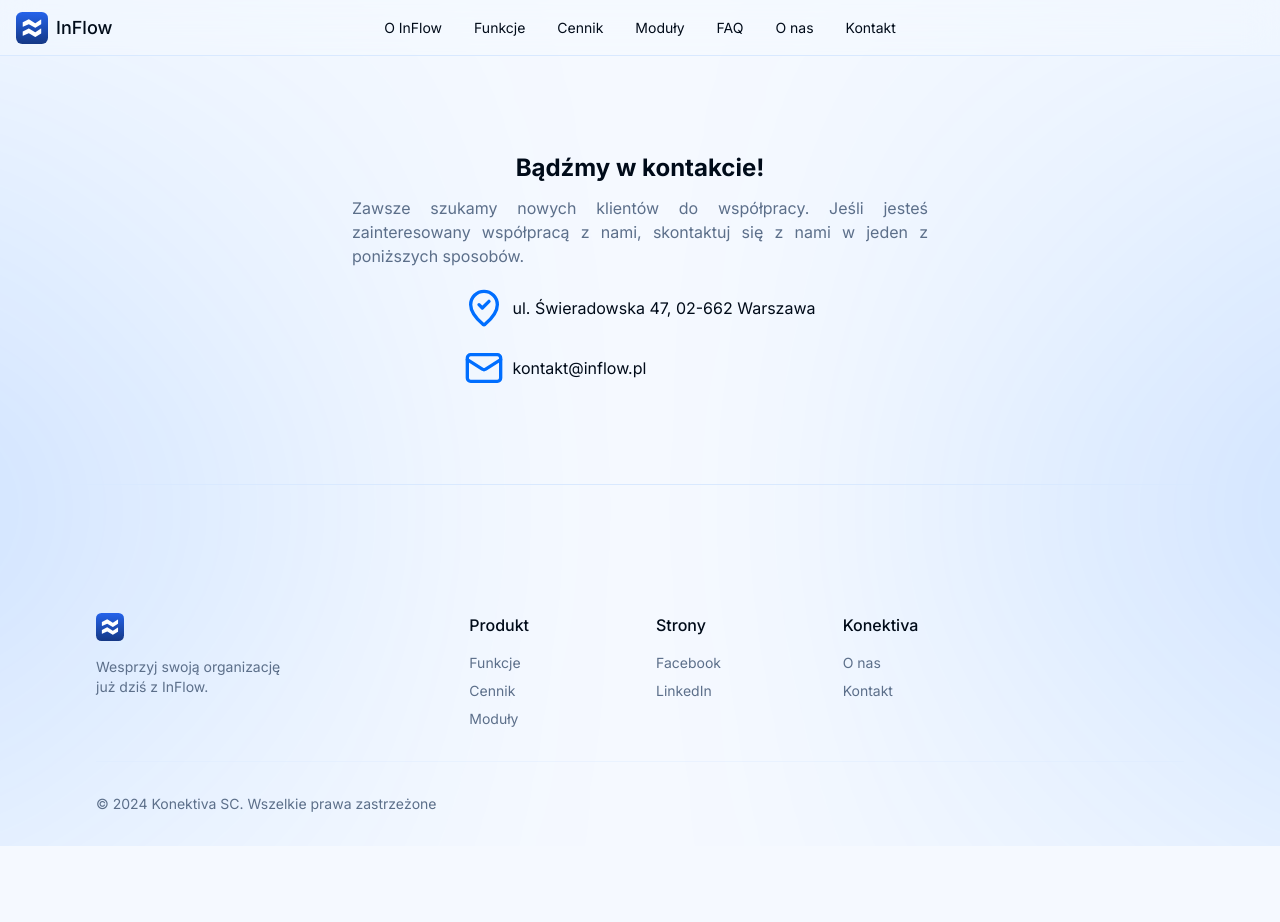
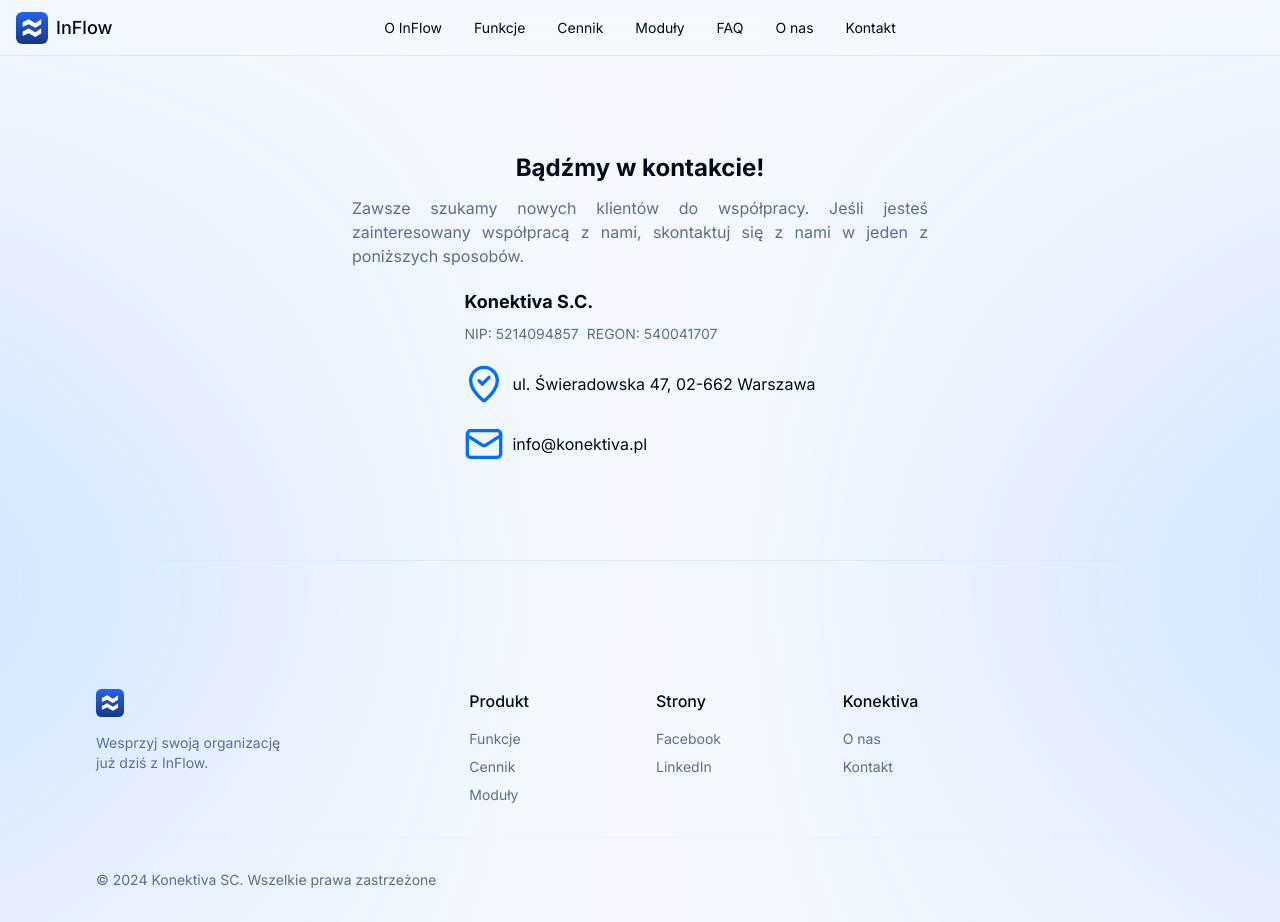
Before and after one commit to KonektivaDev/inflow-www, a Next.js app: page /inflow/kontakt in a window 1280 px wide. Shown: the top 922 px of the page. Before the commit the page ends 846 px from the top, so only its background shows below. Built offline with nearby package versions, Linux system fonts and the light colour scheme.

Commit message:
kontakt page update

```diff
--- a/app/inflow/kontakt/page.tsx
+++ b/app/inflow/kontakt/page.tsx
@@ -12,13 +12,27 @@ export default function ContactPage() {
         poniższych sposobów.
       </p>
       <div className="flex flex-col items-start justify-start gap-5">
+        <div className="flex flex-col items-start justify-start gap-2">
+          <span className="text-lg font-bold">Konektiva S.C.</span>
+          <div className="flex items-center justify-start gap-2">
+            <span className="text-sm text-muted-foreground">
+              NIP: 5214094857
+            </span>
+            <span className="text-sm text-muted-foreground">
+              REGON: 540041707
+            </span>
+          </div>
+        </div>
         <div className="flex items-center gap-2">
           <MapPinCheckInsideIcon className="w-10 h-10 text-primary" />
           <span>ul. Świeradowska 47, 02-662 Warszawa</span>
         </div>
-        <Link href="mailto:info@inflow.pl" className="flex items-center gap-2">
+        <Link
+          href="mailto:info@konektiva.pl"
+          className="flex items-center gap-2"
+        >
           <Mail className="w-10 h-10 text-primary" />
-          <span>kontakt@inflow.pl</span>
+          <span>info@konektiva.pl</span>
         </Link>
       </div>
     </div>
```
